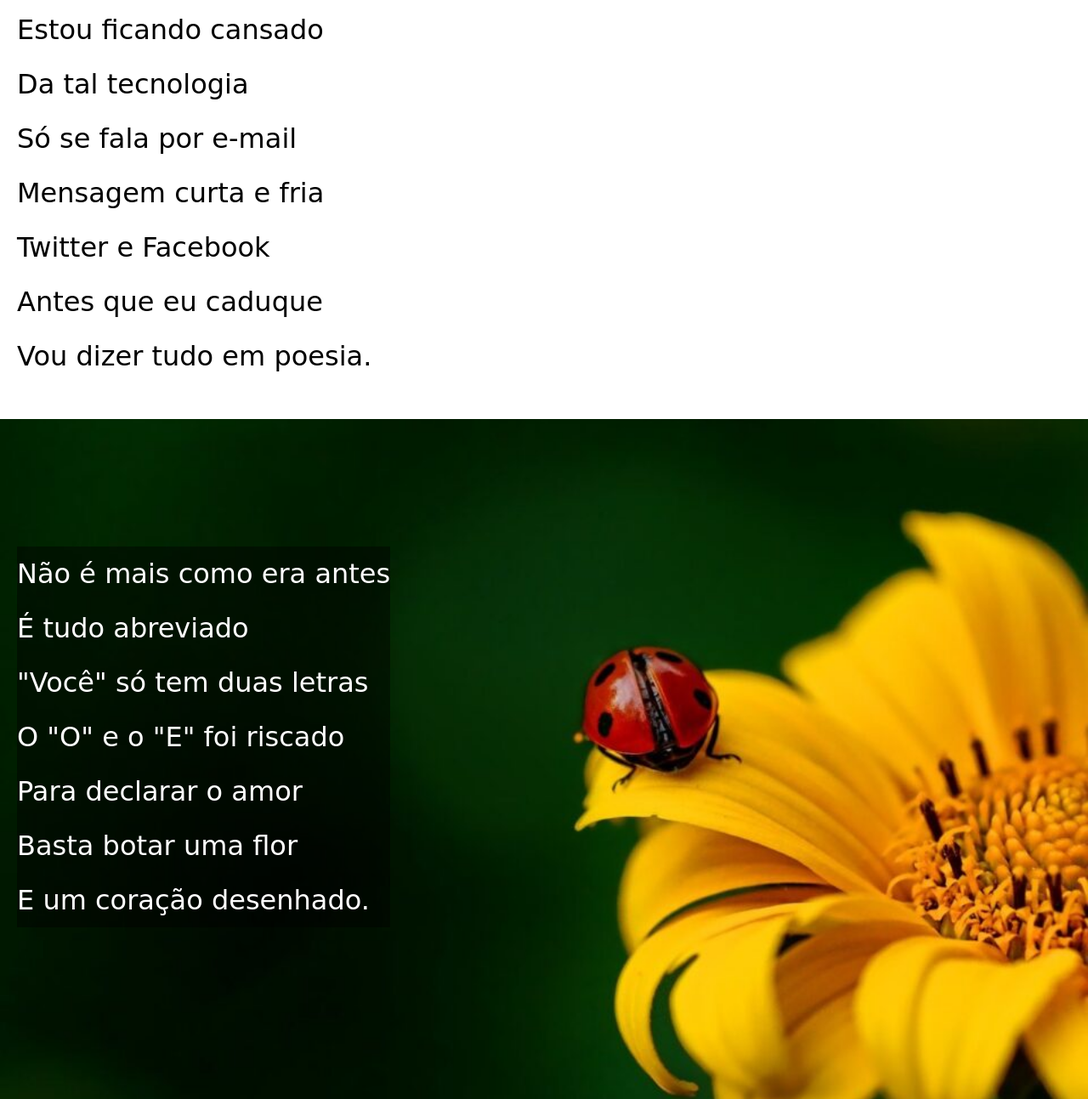
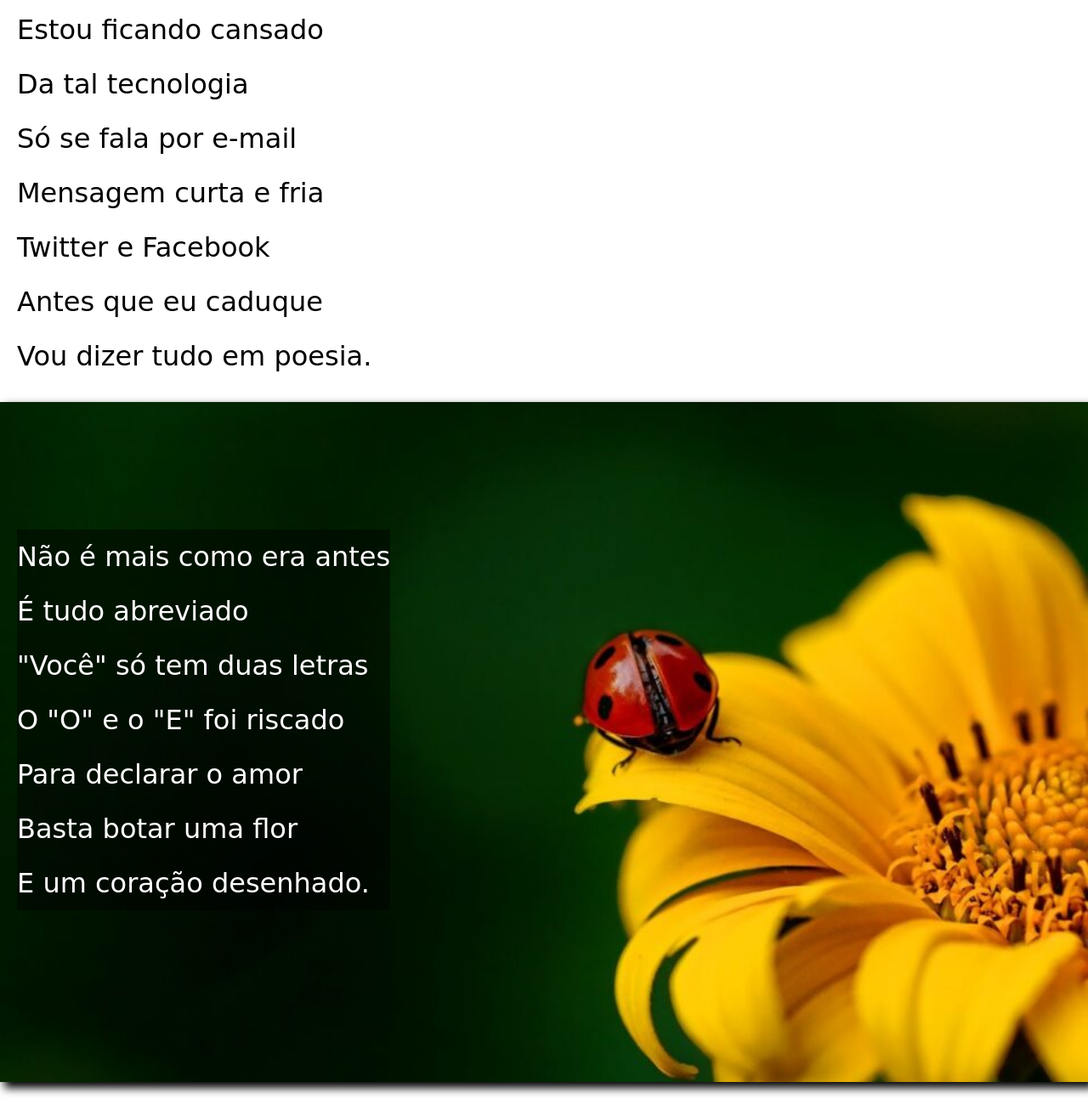
Before and after one commit to herbertmos/projeto-cordel, a plain HTML site: page index.html in a window 1280 px wide. Shown: the part 285-1578 px from the top of the page at 85% size. Drawn offline with Linux system fonts and the light colour scheme.

Commit message:
atualizaçao das fotos attachment

```diff
--- a/style.css
+++ b/style.css
@@ -41,7 +41,7 @@ section{
  width: 100%;
  height: 100px;
  font-size: 2em;
- padding-bottom: 250px;
+ padding-bottom: 270px;
  padding-top: 3%;
  font-family: Sriracha, cursive;
  margin-left: 20px;
@@ -51,22 +51,26 @@ section{
 }
 /*foto da joaninha*/
 .fotojoaninha{
-    padding-top: 40px;
+    padding-top: 0px;
     position: relative;
  color: white;
  font-size: 2em;
  font-family: Sriracha, cursive;
+ box-shadow: 6px 6px 10px 1px black;
+
 
 }
 .fotojoaninha>article{
     position: relative;
  background-image: url(68a8c48d-ladybug-g88603ce1b_1280-960x640.jpg);
  background-repeat:no-repeat ;
- background-position: center;
+ background-position: right center;
  background-size: cover;
  width: 100%;
  padding-bottom: 800px;
  margin-top: 100px;
+ background-attachment: fixed;
+
 }
 /*texto dentro da foto*/
 .fotojoaninha>article>p{
@@ -76,6 +80,7 @@ position: absolute;
  margin-left: 20px;
  font-family: Sriracha, cursive;
  line-height: 2em;
+
 }
 /*paragrafo de baixo da joeninha*/
 .paragrafos{
@@ -106,6 +111,7 @@ position: absolute;
     color: white;
     font-size: 2em;
     font-family: Sriracha, cursive;
+    box-shadow: 6px 6px 10px 1px black;
 
 }
 article{
@@ -116,6 +122,8 @@ article{
     width: 100%;
     padding-bottom: 700px;
     margin-top: 100px;
+    background-attachment: fixed;
+
 
 }
 .fotolivro> article>p{
@@ -124,6 +132,7 @@ article{
     margin-top: 150px;
     margin-left: 20px;
     font-family: Sriracha, cursive;
+    text-shadow: 10px 10px 10px black;
 
 }
 /*paragrafo em baixo do livro*/
```
